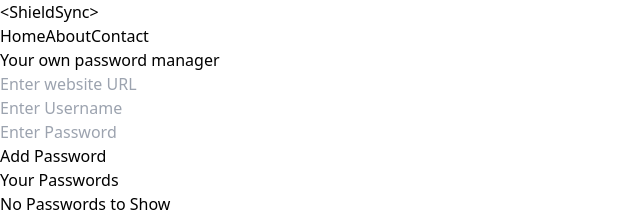
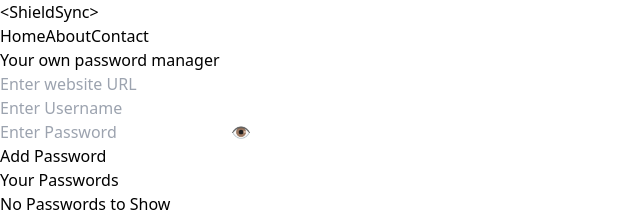
Before and after one commit to Asmidayal/passcode, a React (Vite) app in the folder pass/: page / in a window 1280 px wide. Shown: the top 212 px of the page, without its empty margins (0-640 px from the left). Built offline with nearby package versions, Linux system fonts and the light colour scheme.

Commit message:
fixing changes

```diff
--- a/pass/src/components/Manager.jsx
+++ b/pass/src/components/Manager.jsx
@@ -79,7 +79,7 @@ const copyToClipboard = (text) => {
             <div className="relative">
               <input ref={passwordRef} value={form.password} onChange={handleChange} className="rounded-full border border-purple-600 w-full p-2 py-1" type="password" placeholder='Enter Password' name="password"></input>
               <span className='absolute right-1  top-1 cursor-pointer' onClick={showPassword}>
-                <i className={passwordRef.current?.type === "password" ? "🙈" : "👁️" }></i>
+                {passwordRef.current?.type === "password" ? "🙈" : "👁️" }
               </span>
             </div>
           </div>
```
